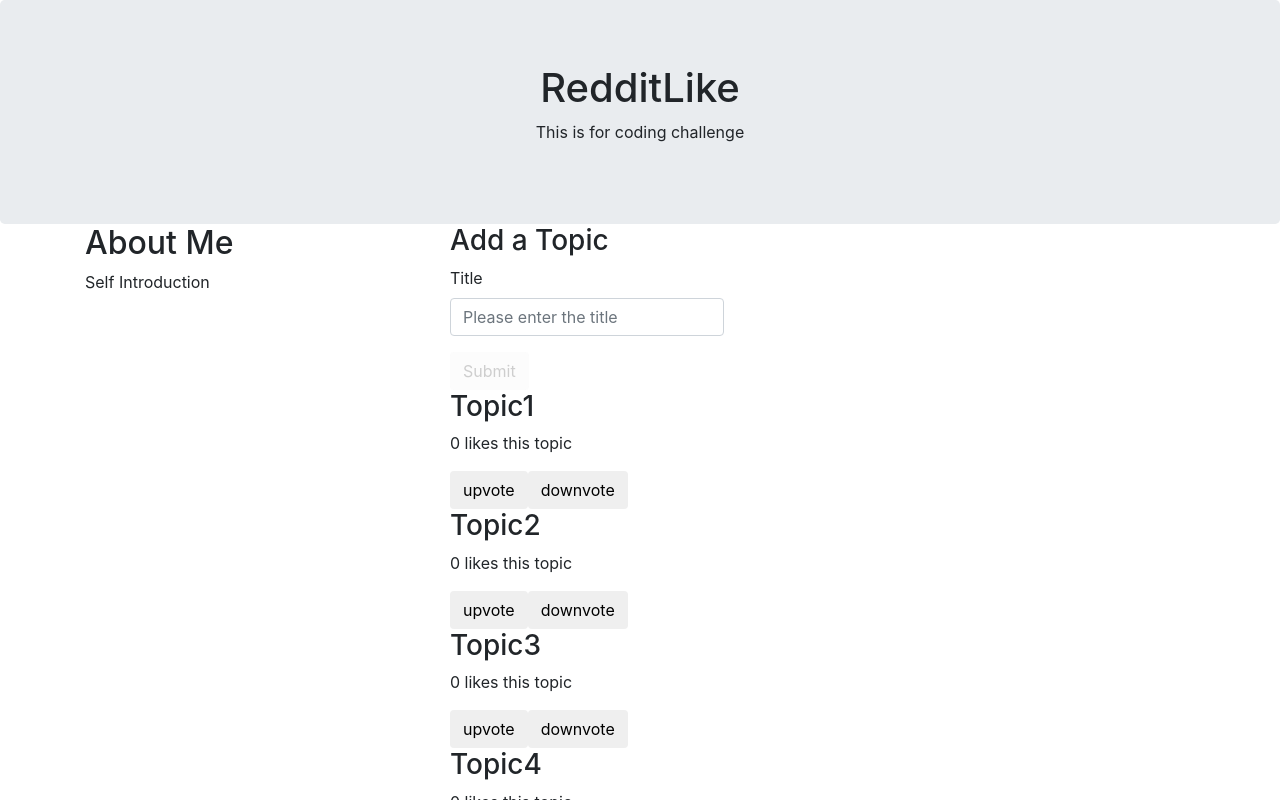
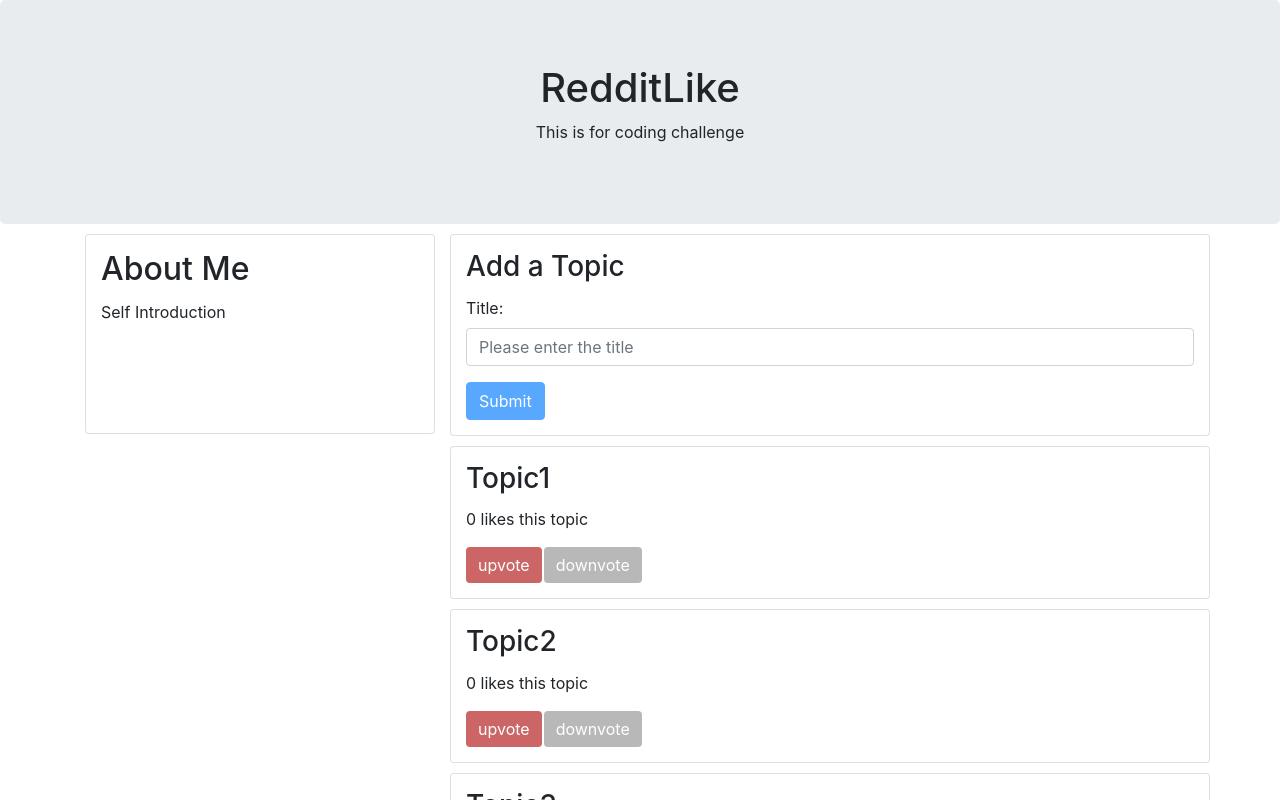
Before and after one commit to Jaime1129/RedditLike, an Angular app in the folder RedditLike/: page / in a window 1280 px wide. Shown: the top 800 px of the page. Built offline with nearby package versions, Linux system fonts and the light colour scheme.

Commit message:
BeautifyWithCSS

```diff
--- a/RedditLike/src/app/app.component.css
+++ b/RedditLike/src/app/app.component.css
@@ -0,0 +1,11 @@
+.card{
+    padding-right: 15px;
+    padding-left: 15px;
+    padding-top: 15px;
+    padding-bottom: 15px;
+    margin-top: 10px;
+}
+
+.self-intro {
+    height: 200px;
+}
--- a/RedditLike/src/app/app.component.html
+++ b/RedditLike/src/app/app.component.html
@@ -5,17 +5,19 @@
 </div>
 <div class="container">
   <div class="row">
-    <div class="col-sm-4">
-      <h2>About Me</h2>
-      <p>Self Introduction</p>
+    <div class="col-sm-4 ">
+      <div class="card self-intro">
+        <h2 class="card-title">About Me</h2>
+        <p class="card-text">Self Introduction</p>
+      </div>
     </div>
     <div class="col-sm-8">
-      <div class="row">
+      <div class="row card">
+          <h3 class="card-title">Add a Topic</h3>
           <form role="form" [formGroup]="topicForm" (ngSubmit)="addTopic(topicForm.value)">
-            <h3>Add a Topic</h3>
             <div class="form-group">
               <div>
-                <label for="title">Title</label>
+                <label for="title">Title:</label>
                 <input type="text" class="form-control" id="title" name="title" [formControl]="titleControl"
                   placeholder="Please enter the title" #newtitle>
                 <div [hidden]="titleControl.valid || titleControl.untouched">
@@ -29,7 +31,7 @@
                 </div>
               </div>
             </div>
-            <button type="submit" class="btn btn-default" [disabled]="!topicForm.valid">
+            <button type="submit" class="btn btn-primary" [disabled]="!topicForm.valid">
               Submit
             </button>
           </form>
--- a/RedditLike/src/app/topic/topic.component.css
+++ b/RedditLike/src/app/topic/topic.component.css
@@ -0,0 +1,15 @@
+.upvote {
+    color: white;
+    background-color: #CC6666;
+    border-color: black;
+    border: 1px;
+    margin-right: 2px;
+}
+
+.downvote {
+    color: white;
+    background-color: #B8B8B8;
+    border-color: black;
+    border: 1px;
+    margin-right: 2px;
+}
--- a/RedditLike/src/app/topic/topic.component.html
+++ b/RedditLike/src/app/topic/topic.component.html
@@ -1,11 +1,11 @@
 <div>
-  <h3> {{ topic.title }} </h3>
+  <h3 class="card-title"> {{ topic.title }} </h3>
   <p> {{ topic.likes }} likes this topic</p>
   <div>
-    <button type="button" class="btn btn-default" (click)="upvote()">
+    <button type="button" class="btn upvote" (click)="upvote()">
       <span class="glyphicon glyphicon-arrow-up">upvote</span>
     </button>
-    <button type="button" class="btn btn-default" (click)="downvote()">
+    <button type="button" class="btn downvote" (click)="downvote()">
       <span class="glyphicon glyphicon-arrow-down">downvote</span>
     </button>
   </div>
--- a/RedditLike/src/app/topic/topic.component.ts
+++ b/RedditLike/src/app/topic/topic.component.ts
@@ -6,7 +6,7 @@ import { Topic } from './topic.model';
   templateUrl: './topic.component.html',
   styleUrls: ['./topic.component.css'],
   host: {
-    class: 'row'
+    class: 'row card'
   }
 })
 export class TopicComponent implements OnInit {
```
